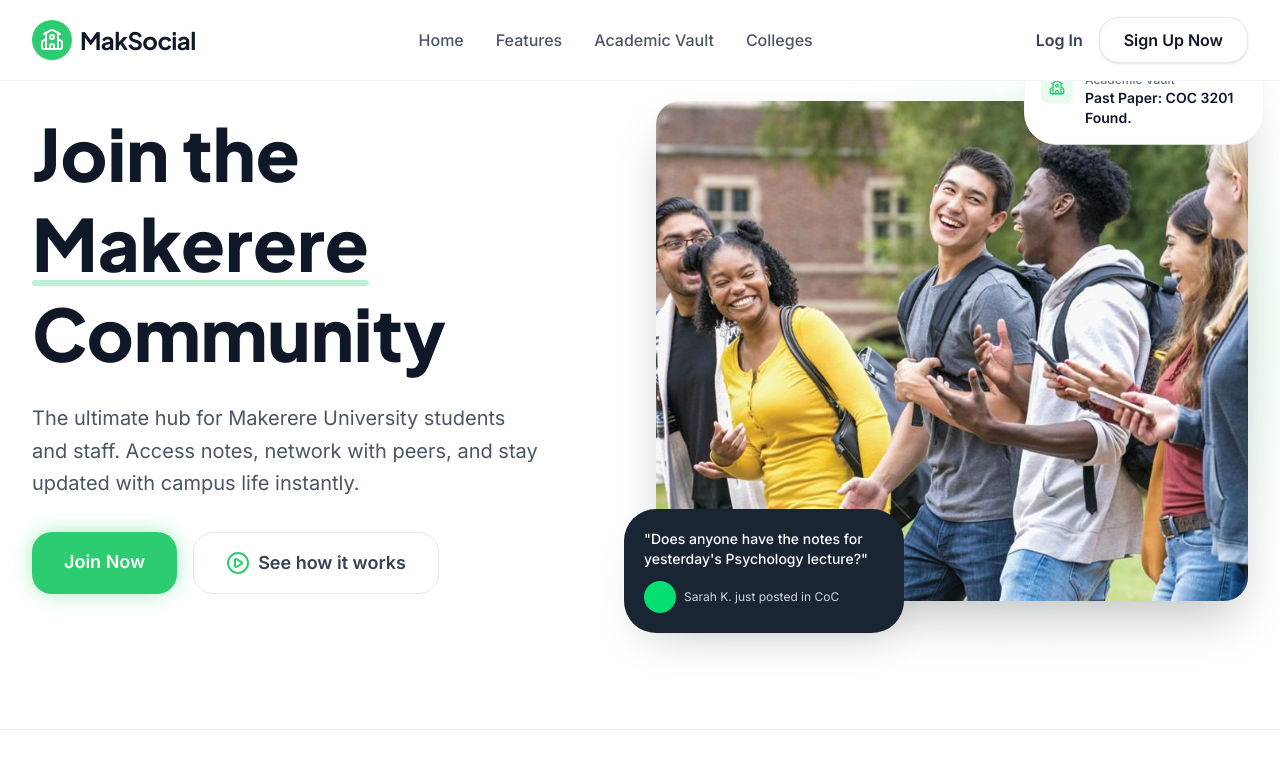
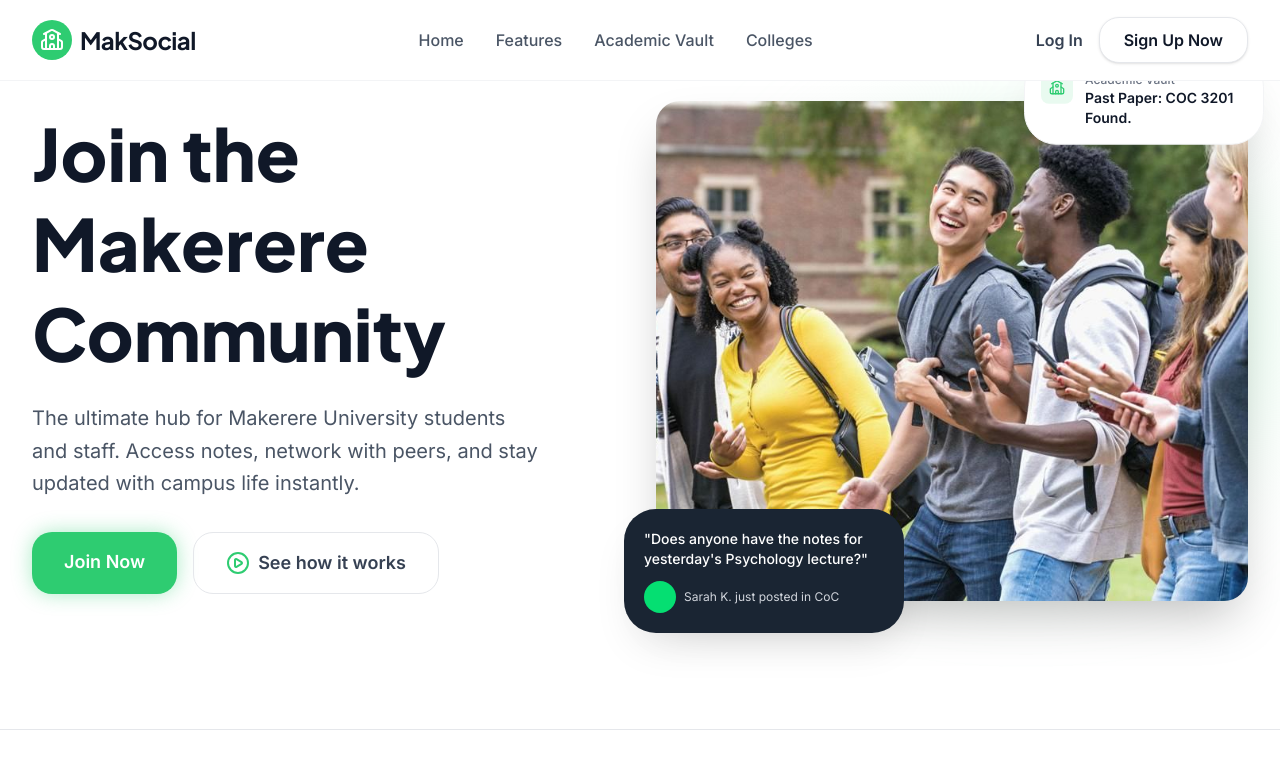
Before and after one commit to Yusuf580/Mak-Social, a React app in the folder frontend/: page / in a window 1280 px wide. Shown: the top 776 px of the page. Built offline with nearby package versions, Linux system fonts and the light colour scheme; the HTML template or start-up script is replaced by a standard one.

Commit message:
Feat update:Color Palatte

```diff
--- a/frontend/src/index.css
+++ b/frontend/src/index.css
@@ -8,15 +8,15 @@
 @layer base {
   :root {
     /* Colors (RGB for opacity support) */
-    --primary: 46 204 113;
-    --primary-dark: 39 174 96;
-    --secondary: 26 37 51;
+    --primary: #2ECC71;
+    --primary-dark: #27AE60;
+    --secondary:#1A2533;
 
-    --background-light: 255 255 255;
-    --background-dark: 17 24 39;
+    --background-light: #FFFFFF;
+    --background-dark: #111827;
 
-    --surface-light: 249 250 251;
-    --surface-dark: 31 41 55;
+    --surface-light:#F9FAFB;
+    --surface-dark: #1F2937;
 
     /* Radius */
     --radius: 12px;
```
